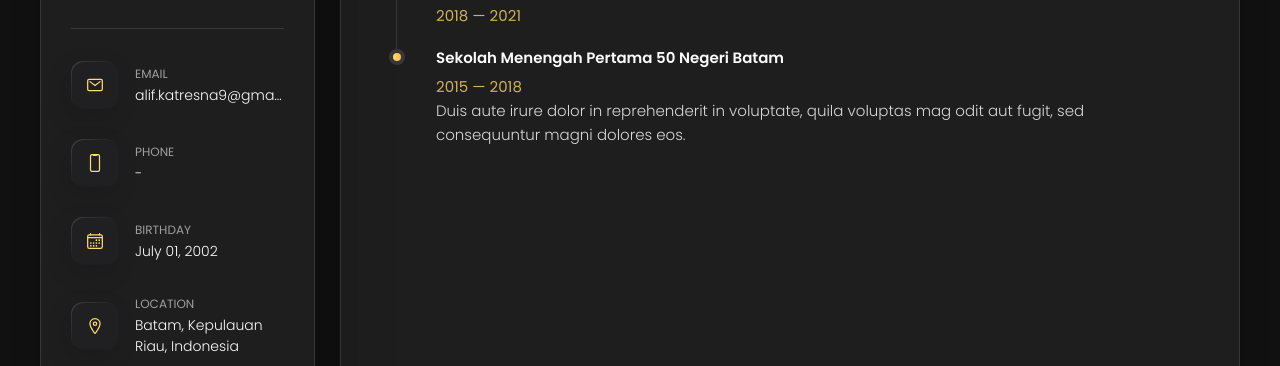
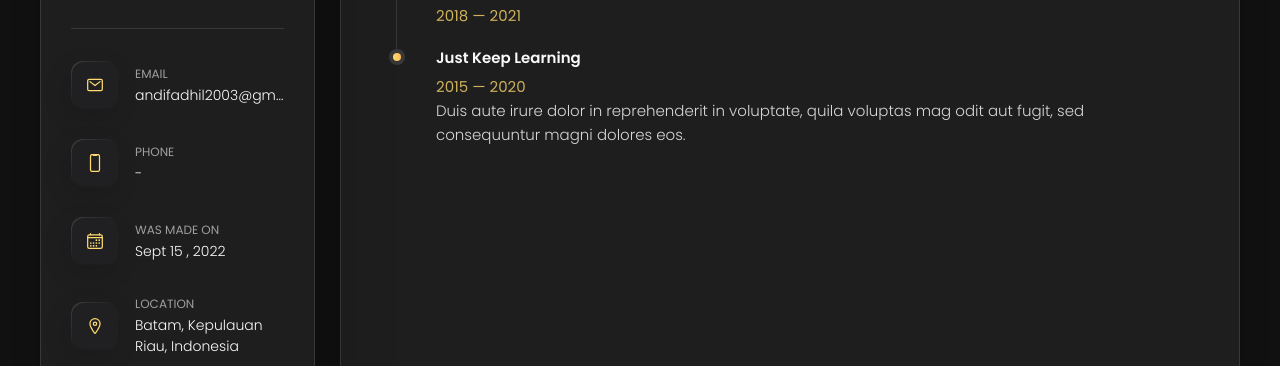
Before and after one commit to zipitndi/PersonalTask.github.io, a plain HTML site: page index.html in a window 1280 px wide. Both pictures are taken after a click on the button "Resume". Shown: the part 379-745 px from the top of the page. Drawn offline with nearby package versions, Linux system fonts and the light colour scheme.

Commit message:
Update index.html

```diff
--- a/index.html
+++ b/index.html
@@ -10,7 +10,7 @@
   <!--
     - favicon
   -->
-  <link rel="shortcut icon" href="./assets/images/logo.ico" type="image/x-icon">
+  <link rel="shortcut icon" href="./assets/images/WhatsApp Image 2021-08-24 at 10.29.16 AM.jpeg" type="image/x-icon">
 
   <!--
     - custom css link
@@ -74,7 +74,7 @@
             <div class="contact-info">
               <p class="contact-title">Email</p>
 
-              <a href="" class="contact-link">alif.katresna9@gmail.com</a>
+              <a href="" class="contact-link">andifadhil2003@gmail.com</a>
             </div>
 
           </li>
@@ -100,9 +100,9 @@
             </div>
 
             <div class="contact-info">
-              <p class="contact-title">Birthday</p>
+              <p class="contact-title">was made on</p>
 
-              <time datetime="01-07-2002">July 01, 2002</time>
+              <time datetime="01-07-2002">Sept 15 , 2022</time>
             </div>
 
           </li>
@@ -339,11 +339,7 @@
 
                 <div data-modal-text>
                   <p>
-                    Richard was hired to create a corporate identity. We were very pleased with the work done. She has a
-                    lot of experience
-                    and is very concerned about the needs of client. Lorem ipsum dolor sit amet, ullamcous cididt
-                    consectetur adipiscing
-                    elit, seds do et eiusmod tempor incididunt ut laborels dolore magnarels alia.
+
                   </p>
                 </div>
 
@@ -413,9 +409,9 @@
 
             <li class="timeline-item">
 
-              <h4 class="h4 timeline-item-title">Sekolah Menengah Pertama 50 Negeri Batam</h4>
+              <h4 class="h4 timeline-item-title">just keep learning </h4>
 
-              <span>2015 — 2018</span>
+              <span>2015 — 2020</span>
 
               <p class="timeline-text">
                 Duis aute irure dolor in reprehenderit in voluptate, quila voluptas mag odit aut fugit, sed consequuntur
```
